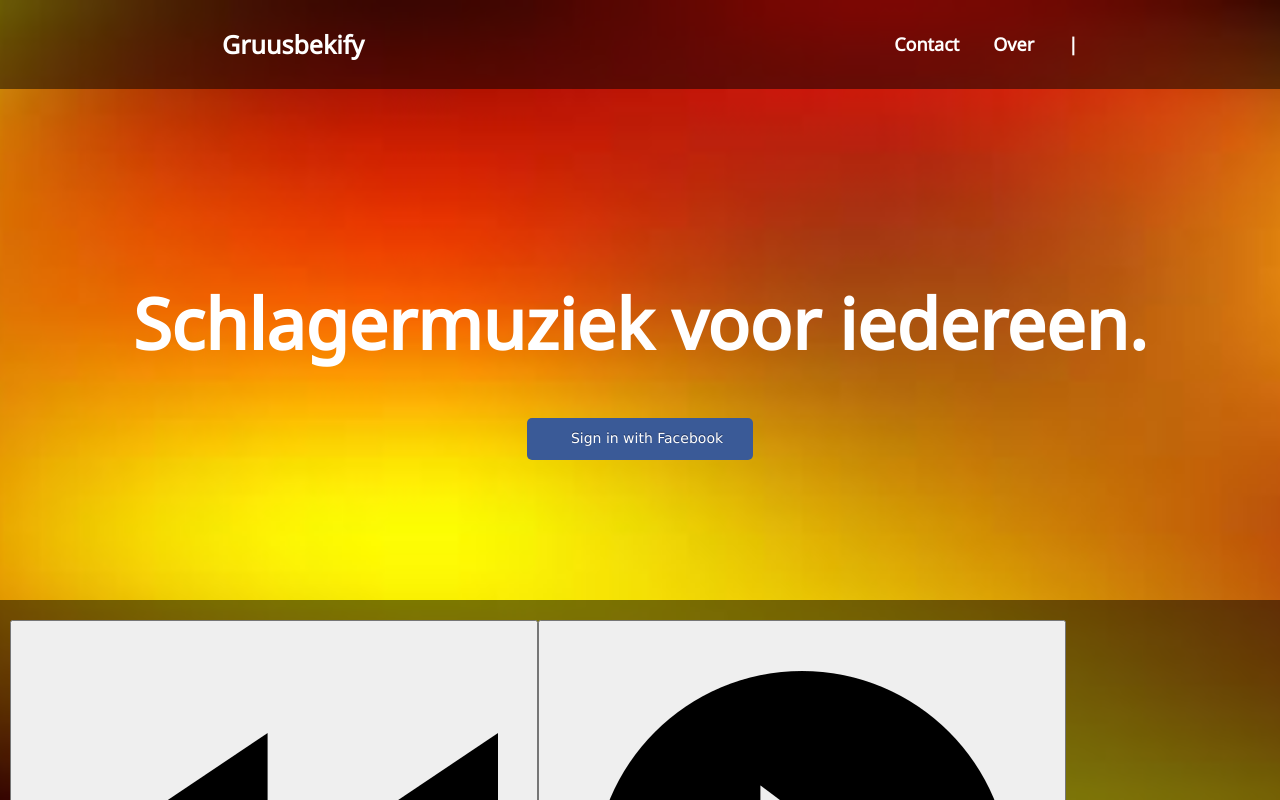
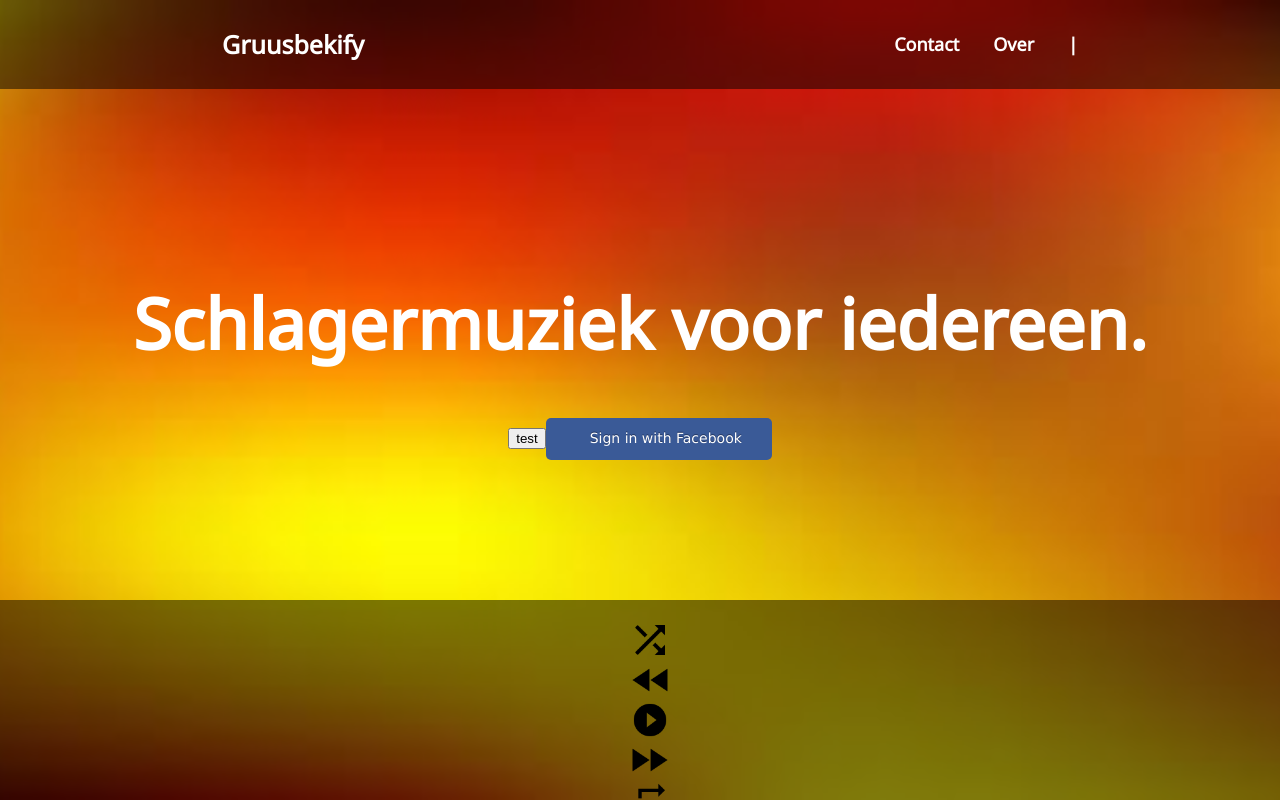
Before and after one commit to joostka1998/Gruusbekify, an Angular app: page /login in a window 1280 px wide. Built offline with nearby package versions, Linux system fonts and the light colour scheme.

Commit message:
button images + facebook test fix

```diff
--- a/src/app/components/audio-player/audio-player.component.html
+++ b/src/app/components/audio-player/audio-player.component.html
@@ -3,10 +3,10 @@
     <!--(ended)="playlist_nextTrack()"-->
     Your browser does not support this.
   </audio>
-  <button><img src="/assets/rewind.png"></button>
-  <button><img src="/assets/play.png"></button>
-  <button><img src="/assets/skip.png"></button>
-  <button><img src="/assets/shuffle.png"></button>
-  <button><img src="/assets/repeat.png"></button>
+  <img class="audioButtons" src="/assets/shuffle.png">
+  <img class="audioButtons" src="/assets/rewind.png">
+  <img class="audioButtons" src="/assets/play.png">
+  <img class="audioButtons" src="/assets/skip.png">
+  <img class="audioButtons" src="/assets/repeat.png">
   <p>test</p>
 </div>
--- a/src/app/components/audio-player/audio-player.component.scss
+++ b/src/app/components/audio-player/audio-player.component.scss
@@ -13,3 +13,12 @@
 #audioPlayer {
   display: none;
 }
+
+.audioButtons {
+  display: block;
+  margin-left: auto;
+  margin-right: auto;
+  width: 40px;
+  height: auto;
+  cursor: pointer;
+}
--- a/src/app/components/login/login.component.html
+++ b/src/app/components/login/login.component.html
@@ -3,6 +3,7 @@
 
   <h1>Schlagermuziek voor iedereen.</h1>
   <div class="center">
+    <button (click)="loginButtonClick()">test</button>
     <a href="" class="fb" (click)="loginButtonClick()">Sign in with Facebook</a>
   </div>
 </div>
```
Also changed, not shown: src/app/app.component.html (+0 -10 lines), src/assets/play.png, 5 other files (tests, documents, lock files or other folders).
